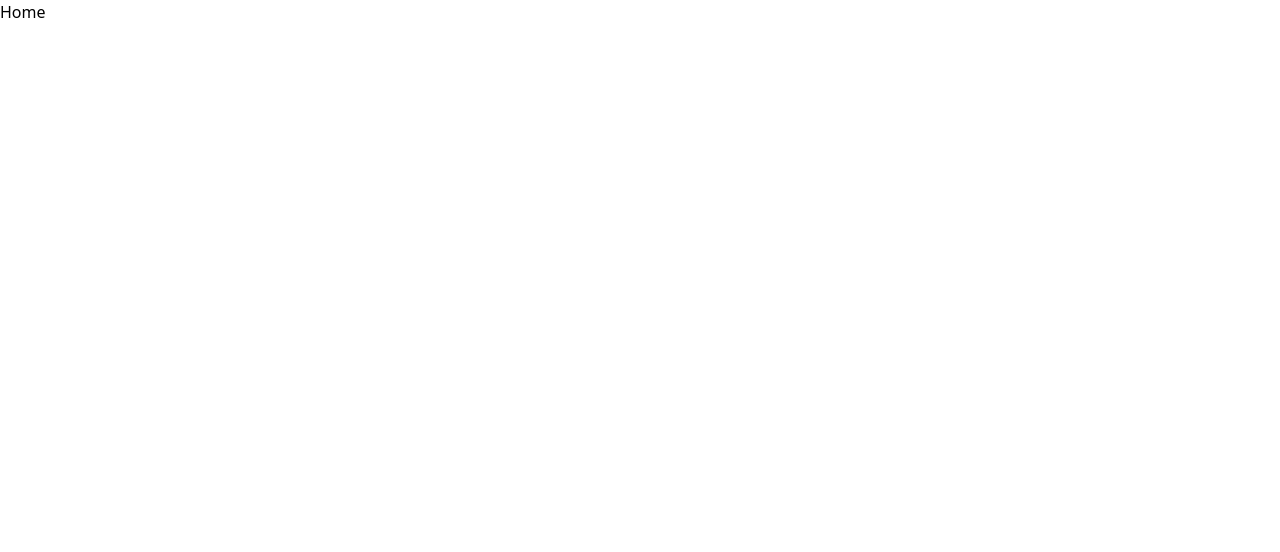
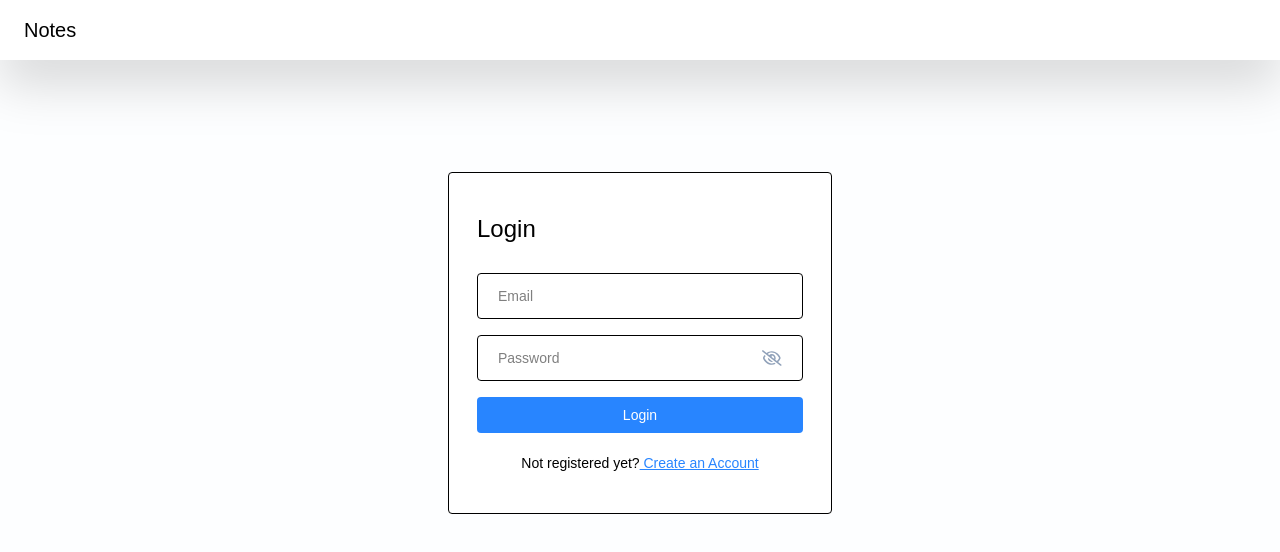
Before and after one commit to N-Viveharan/myProject-1, a React app in the folder frontend/: page /login in a window 1280 px wide. Shown: the top 552 px of the page. Built offline with nearby package versions, Linux system fonts and the light colour scheme; the HTML template or start-up script is replaced by a standard one.

Commit message:
create the navbar,

```diff
--- a/frontend/package.json
+++ b/frontend/package.json
@@ -13,6 +13,8 @@
     "@tailwindcss/vite": "^4.1.13",
     "react": "^19.1.1",
     "react-dom": "^19.1.1",
+    "react-icons": "^5.5.0",
+    "react-router-dom": "^7.9.1",
     "tailwindcss": "^4.1.13"
   },
   "devDependencies": {
--- a/frontend/src/App.jsx
+++ b/frontend/src/App.jsx
@@ -1,10 +1,25 @@
 import React from 'react'
 import Home from './pages/Home/Home'
+import {BrowserRouter as Router,Routes,Route} from 'react-router-dom'
+import Login from './pages/Login/Login';
+import SignUp from './pages/SignUp/SignUp';
+
+const routes=(
+  <Router>
+    <Routes>
+      <Route path='/dashboad' exact element={<Home/>}/>
+      <Route path='/login' exact element={<Login/>}/>
+      <Route path='/signup' exact element={<SignUp/>}/>
+
+    </Routes>
+
+  </Router>
+);
 
 function App() {
   return (
     <div>
-      <Home/>
+     {routes}
     </div>
   )
 }
--- /dev/null
+++ b/frontend/src/components/Input/PasswordInput.jsx
@@ -0,0 +1,35 @@
+import React, { useState } from 'react'
+import {FaRegEye,FaRegEyeSlash} from "react-icons/fa6"
+
+function PasswordInput({value,onChange,placeholder}) {
+
+    const [isShowPassword,setIsShowPassword]= useState(false)
+
+    const toggleShowPassword=()=>{
+        setIsShowPassword(!isShowPassword)
+    }
+  return (
+    <div className='flex items-center bg-transparent border-[1.5px] px-5 rounded mb-3'>
+        <input value={value} onChange={onChange} type={isShowPassword ? "text":"password"}
+        placeholder={placeholder || "Password"}
+        className='w-full text-sm bg-transparent py-3 mr-3 rounded outline-none'/>
+
+
+
+        {isShowPassword ? (<FaRegEye
+          size={22}
+          className="text-[#2885ff] cursor-pointer"
+          onClick={()=>toggleShowPassword()}/>):
+          (<FaRegEyeSlash
+          size={22}
+          className='text-slate-400 cursor-pointer'
+          onClick={()=>toggleShowPassword()}/>)}
+
+
+
+        </div>
+
+  )
+}
+
+export default PasswordInput
--- /dev/null
+++ b/frontend/src/components/Navbar/Navbar.jsx
@@ -0,0 +1,11 @@
+import React from 'react'
+
+function Navbar() {
+  return (
+    <div className='bg-white flex items-center justify-between px-6 py-2 drop-shadow-2xl'>
+        <h2 className='text-xl font-medium text-black py-2'>Notes</h2>
+    </div>
+  )
+}
+
+export default Navbar
--- a/frontend/src/index.css
+++ b/frontend/src/index.css
@@ -1 +1,10 @@
 @import "tailwindcss";
+/* @import url('https://fonts.googleapis.com/css2?family=Inter:ital,opsz,wght@0,14..32,100..900;1,14..32,100..900&family=Outfit:wght@100..900&family=Playwrite+PT+Guides&family=Poppins:ital,wght@0,100;0,200;0,300;0,400;0,500;0,600;0,700;0,800;0,900;1,100;1,200;1,300;1,400;1,500;1,600;1,700;1,800;1,900&family=Roboto:ital,wght@0,100..900;1,100..900&display=swap'); */
+
+*{
+    font-family: "Poppins", sans-serif;
+}
+body{
+  background-color: #fdfeff;
+  overflow-x: hidden;
+}
--- a/frontend/src/pages/Login/Login.jsx
+++ b/frontend/src/pages/Login/Login.jsx
@@ -1,8 +1,34 @@
 import React from 'react'
-
+import Navbar from '../../components/Navbar/Navbar'
+import PasswordInput from '../../components/Input/passwordInput';
+import { Link } from "react-router-dom";
 function Login() {
   return (
-    <div>Login</div>
+    <>
+    <Navbar/>
+    <div className='flex items-center justify-center mt-28'>
+      <div className='w-96 border rounded bg-white px-7 py-10'>
+        <form onSubmit={()=>{}}>
+          <h4 className='text-2xl mb-7'>Login</h4>
+          <input type="text" placeholder='Email' className='w-full text-sm bg-transparent border-[1.5px] px-5 py-3 rounded mb-4 outline-none' />
+
+          <PasswordInput/>
+          <button type='submit' className='w-full text-sm bg-[#2885ff] text-white p-2 rounded my-1 hover:bg-blue-600'>
+
+            Login
+          </button>
+          <p className='text-sm text-center mt-4'>
+            Not registered yet?{""}
+
+
+            <Link to="/signup" className='font-medium text-[#2885ff] underline'>   Create an Account
+
+            </Link>
+          </p>
+        </form>
+      </div>
+    </div>
+    </>
   )
 }
 
```
Also changed, not shown: 1 other file (tests, documents, lock files or other folders).
